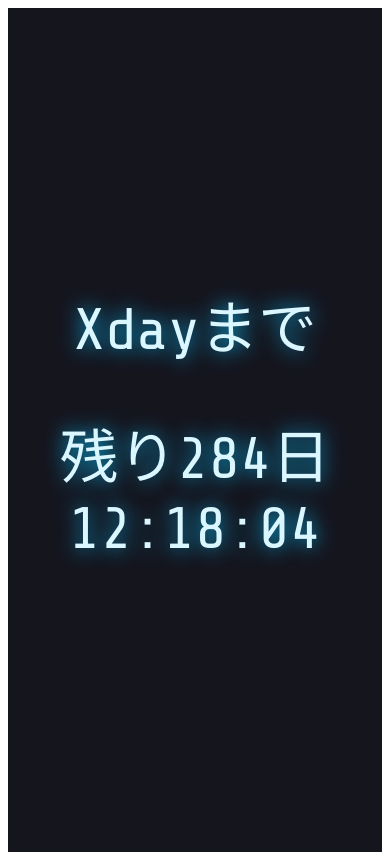
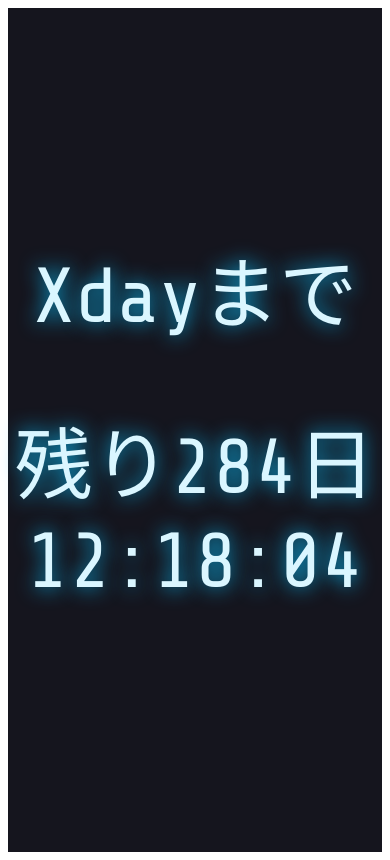
Before and after one commit to narutiga/count_down, a plain HTML site: page index.html in a window 390 px wide. Drawn offline with nearby package versions, Linux system fonts and the light colour scheme.

Commit message:
Update style.css

```diff
--- a/style.css
+++ b/style.css
@@ -23,7 +23,7 @@
 
 /* 日付のスタイル */
 .clock-date {
-  font-size: 25px;
+  font-size: 100px;
 }
 
 /* 時間のスタイル */
@@ -34,9 +34,9 @@
 /* 文字サイズ調整 */
 @media screen and (max-width: 500px) {
   .clock-date {
-    font-size: 15vw;
+    font-size: 20vw;
   }
   .clock-time {
-    font-size: 15vw;
+    font-size: 20vw;
   }
 }
```
